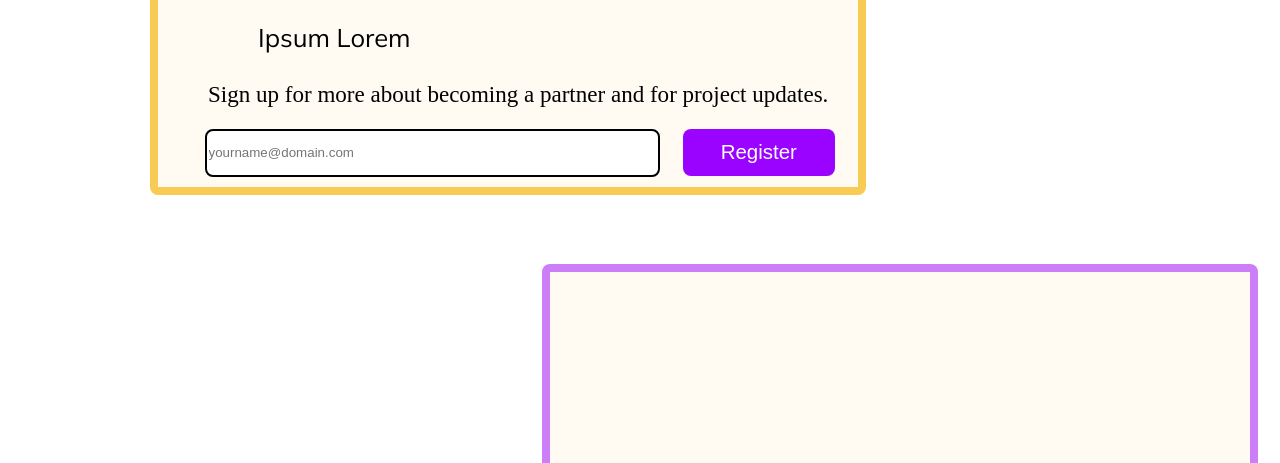
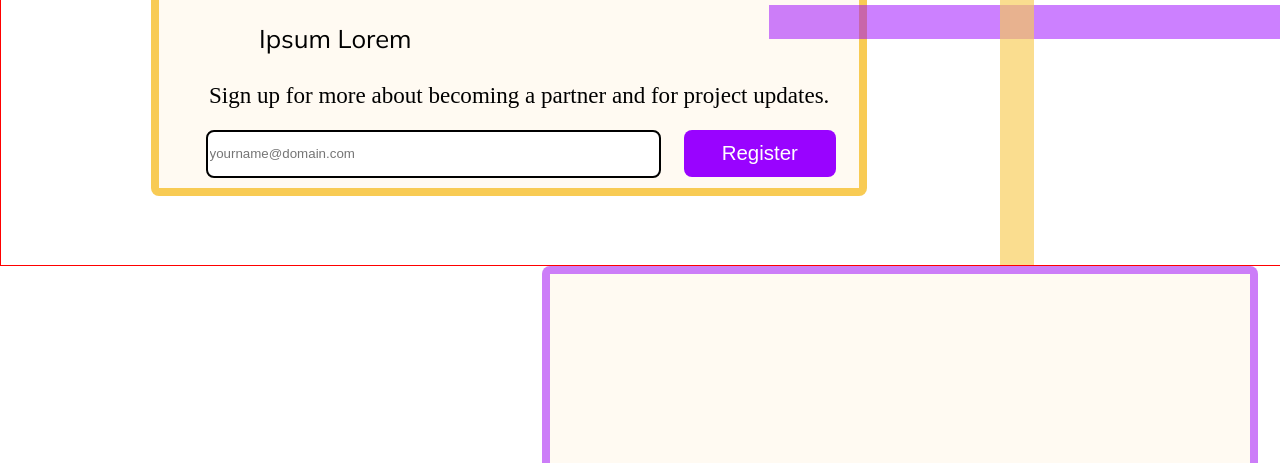
Before and after one commit to bkmorgan3/expunge-assist-landing-page, a Gatsby site in the folder hello-world/: page / in a window 1280 px wide. Shown: the part 849-1312 px from the top of the page. Built offline with nearby package versions, Linux system fonts and the light colour scheme; Gatsby itself is replaced by a stand-in of ours.

Commit message:
renders first section of purple and gold bars

```diff
--- a/hello-world/src/pages/index.js
+++ b/hello-world/src/pages/index.js
@@ -71,6 +71,7 @@ const PartnersFormSection = styled.div`
   width: 100%;
   height: 500px;
   display: flex;
+  border: 1px solid red;
 `
 
 const PartnerFormContainer = styled.div`
@@ -164,6 +165,15 @@ const HorizontalPurpleBand = styled.div`
   width: 100%;
   background-color: rgba(153, 3, 255, 0.5);
   height: 34px;
+  margin-top: 240px;
+`
+
+const VerticalYellowBand = styled.div`
+  width: 34px;
+  background-color: rgba(248, 203, 85, 0.66);
+  height: 500px;
+  position: absolute;
+  left: 1000px;
 `
 
 const WhyPartnerFieldContainer = styled.div`
@@ -235,7 +245,8 @@ export default function Home() {
               </Form>
             </PartnerForm>
           </PartnerFormContainer>
-          <ColorsContainer />
+          <HorizontalPurpleBand></HorizontalPurpleBand>
+          <VerticalYellowBand />
         </PartnersFormSection>
         <WhyPartnersContainer>
           <ColorsContainer></ColorsContainer>
```
